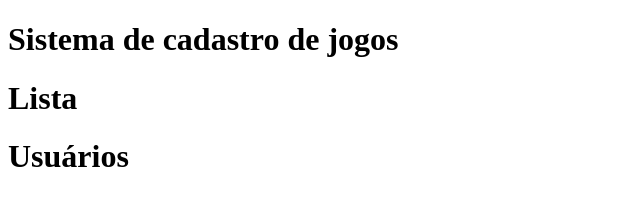
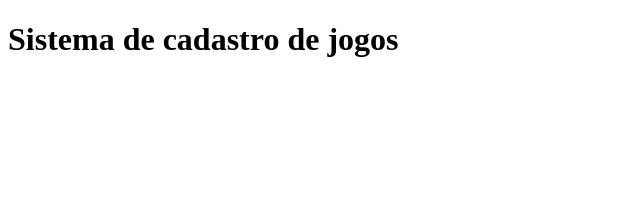
Before and after one commit to LucsSM/cadastro-de-jogos, a plain HTML site: page index.html in a window 1280 px wide. Shown: the whole page, without its empty margins (0-640 px from the left). Drawn offline with Linux system fonts and the light colour scheme.

Commit message:
fim de testes de comandos

```diff
--- a/index.html
+++ b/index.html
@@ -8,8 +8,6 @@
 </head>
 <body>
     <h1>Sistema de cadastro de jogos</h1>
-    <h1>Lista</h1>
-    <h1>Usuários</h1>
     <script>src="app.js"</script>
 </body>
 </html>
```
